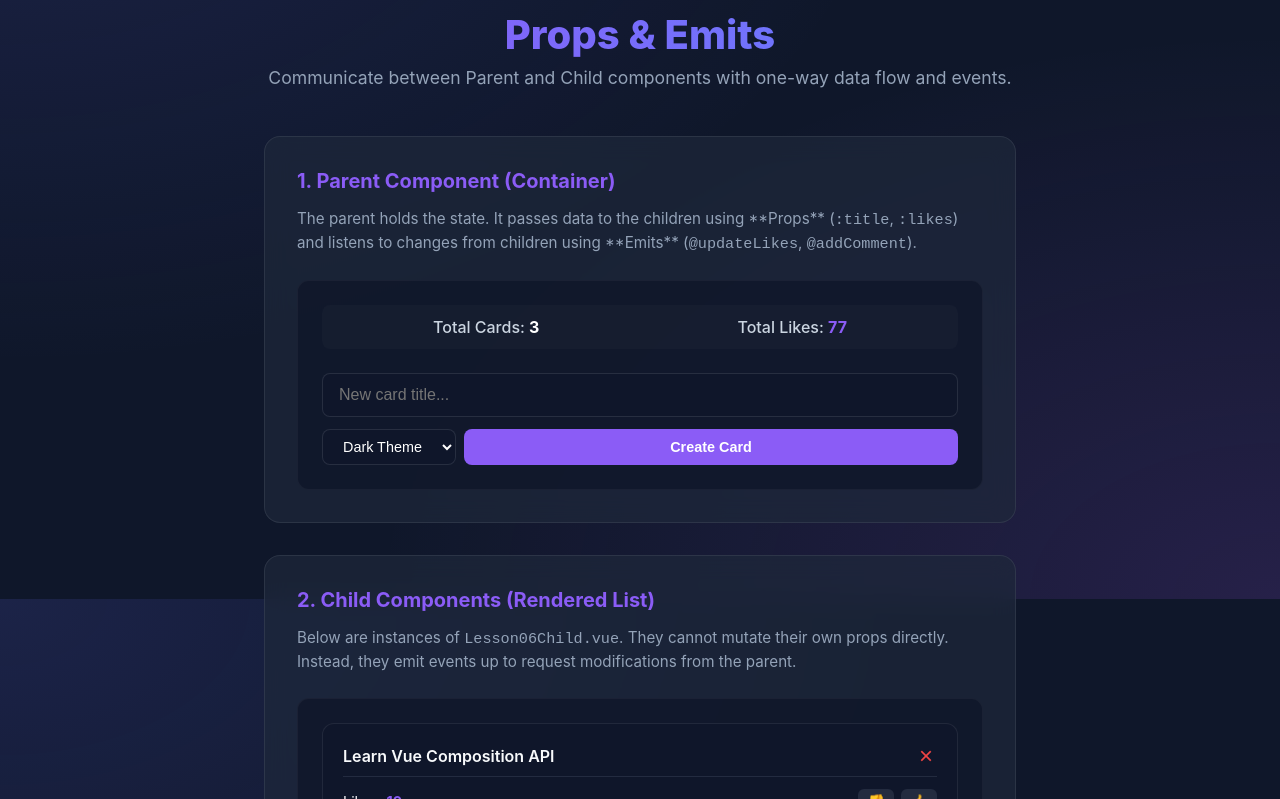
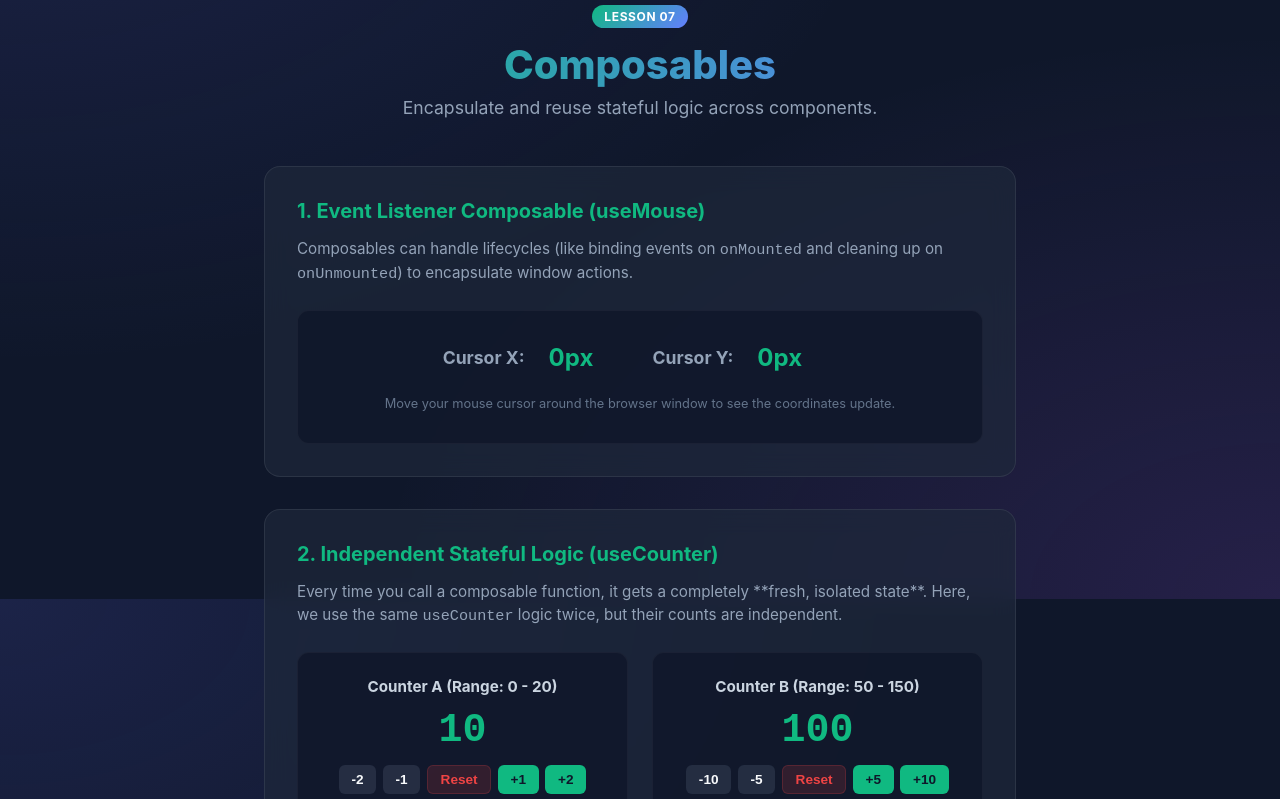
Before and after one commit to vanthorng/VueComposition, a Vue app: page / in a window 1280 px wide. Shown: the part 201-1000 px from the top of the page. Built offline with nearby package versions, Linux system fonts and the light colour scheme; the HTML template or start-up script is replaced by a standard one.

Commit message:
lesson 07: create reusable composables

```diff
--- a/src/App.vue
+++ b/src/App.vue
@@ -6,8 +6,9 @@ import Lesson03 from './lessons/Lesson03.vue'
 import Lesson04 from './lessons/Lesson04.vue'
 import Lesson05 from './lessons/Lesson05.vue'
 import Lesson06 from './lessons/Lesson06.vue'
+import Lesson07 from './lessons/Lesson07.vue'
 
-const currentLesson = ref(6) // Default to the newest lesson
+const currentLesson = ref(7) // Default to the newest lesson
 </script>
 
 <template>
@@ -33,6 +34,9 @@ const currentLesson = ref(6) // Default to the newest lesson
         <button @click="currentLesson = 6" :class="['tab-btn', { active: currentLesson === 6 }]">
           Lesson 06: Props & Emits
         </button>
+        <button @click="currentLesson = 7" :class="['tab-btn', { active: currentLesson === 7 }]">
+          Lesson 07: Composables
+        </button>
       </div>
     </nav>
 
@@ -43,6 +47,7 @@ const currentLesson = ref(6) // Default to the newest lesson
       <Lesson04 v-else-if="currentLesson === 4" />
       <Lesson05 v-else-if="currentLesson === 5" />
       <Lesson06 v-else-if="currentLesson === 6" />
+      <Lesson07 v-else-if="currentLesson === 7" />
     </div>
   </div>
 </template>
--- /dev/null
+++ b/src/composables/useCounter.ts
@@ -0,0 +1,38 @@
+import { ref } from 'vue'
+
+interface CounterOptions {
+  min?: number
+  max?: number
+}
+
+// useCounter encapsulates counter logic with optional boundaries (min/max).
+export function useCounter(initialValue = 0, options: CounterOptions = {}) {
+  const count = ref(initialValue)
+
+  const increment = (step = 1) => {
+    if (options.max !== undefined && count.value + step > options.max) {
+      count.value = options.max
+    } else {
+      count.value += step
+    }
+  }
+
+  const decrement = (step = 1) => {
+    if (options.min !== undefined && count.value - step < options.min) {
+      count.value = options.min
+    } else {
+      count.value -= step
+    }
+  }
+
+  const reset = () => {
+    count.value = initialValue
+  }
+
+  return {
+    count,
+    increment,
+    decrement,
+    reset,
+  }
+}
--- /dev/null
+++ b/src/composables/useMouse.ts
@@ -0,0 +1,25 @@
+import { ref, onMounted, onUnmounted } from 'vue'
+
+// useMouse is a standard composable that tracks the user's cursor position.
+// It sets up event listeners on mount and cleans them up on unmount.
+export function useMouse() {
+  const x = ref(0)
+  const y = ref(0)
+
+  const update = (event: MouseEvent) => {
+    x.value = event.clientX
+    y.value = event.clientY
+  }
+
+  // Hook into component lifecycles to bind events
+  onMounted(() => {
+    window.addEventListener('mousemove', update)
+  })
+
+  onUnmounted(() => {
+    window.removeEventListener('mousemove', update)
+  })
+
+  // Return reactive properties to be consumed by components
+  return { x, y }
+}
--- /dev/null
+++ b/src/lessons/Lesson07.vue
@@ -0,0 +1,299 @@
+<script setup lang="ts">
+import { useMouse } from '../composables/useMouse'
+import { useCounter } from '../composables/useCounter'
+
+// 1. Consume the mouse tracker composable
+const { x, y } = useMouse()
+
+// 2. Consume the counter composable multiple times
+// This shows that composable state is INDEPENDENT for each invocation.
+const counterA = useCounter(10, { min: 0, max: 20 })
+const counterB = useCounter(100, { min: 50, max: 150 })
+</script>
+
+<template>
+  <div class="lesson-container">
+    <header class="lesson-header">
+      <span class="badge">Lesson 07</span>
+      <h1>Composables</h1>
+      <p class="subtitle">Encapsulate and reuse stateful logic across components.</p>
+    </header>
+
+    <main class="lesson-content">
+      <!-- Card 1: useMouse Composable -->
+      <section class="card">
+        <h2>1. Event Listener Composable (useMouse)</h2>
+        <p class="description">
+          Composables can handle lifecycles (like binding events on <code>onMounted</code> and
+          cleaning up on <code>onUnmounted</code>) to encapsulate window actions.
+        </p>
+
+        <div class="demo-box mouse-box">
+          <div class="mouse-tracker">
+            <span class="coord-label">Cursor X:</span>
+            <span class="coord-val highlight">{{ x }}px</span>
+            <span class="coord-label">Cursor Y:</span>
+            <span class="coord-val highlight">{{ y }}px</span>
+          </div>
+          <p class="hint">
+            Move your mouse cursor around the browser window to see the coordinates update.
+          </p>
+        </div>
+      </section>
+
+      <!-- Card 2: Independent stateful logic -->
+      <section class="card">
+        <h2>2. Independent Stateful Logic (useCounter)</h2>
+        <p class="description">
+          Every time you call a composable function, it gets a completely **fresh, isolated state**.
+          Here, we use the same <code>useCounter</code> logic twice, but their counts are
+          independent.
+        </p>
+
+        <div class="demo-box counters-grid">
+          <!-- Counter A -->
+          <div class="counter-card">
+            <h3>Counter A (Range: 0 - 20)</h3>
+            <div class="count-val">{{ counterA.count }}</div>
+            <div class="btn-group">
+              <button @click="counterA.decrement(2)" class="btn btn-secondary">-2</button>
+              <button @click="counterA.decrement(1)" class="btn btn-secondary">-1</button>
+              <button @click="counterA.reset()" class="btn btn-danger">Reset</button>
+              <button @click="counterA.increment(1)" class="btn btn-primary">+1</button>
+              <button @click="counterA.increment(2)" class="btn btn-primary">+2</button>
+            </div>
+          </div>
+
+          <!-- Counter B -->
+          <div class="counter-card">
+            <h3>Counter B (Range: 50 - 150)</h3>
+            <div class="count-val">{{ counterB.count }}</div>
+            <div class="btn-group">
+              <button @click="counterB.decrement(10)" class="btn btn-secondary">-10</button>
+              <button @click="counterB.decrement(5)" class="btn btn-secondary">-5</button>
+              <button @click="counterB.reset()" class="btn btn-danger">Reset</button>
+              <button @click="counterB.increment(5)" class="btn btn-primary">+5</button>
+              <button @click="counterB.increment(10)" class="btn btn-primary">+10</button>
+            </div>
+          </div>
+        </div>
+      </section>
+    </main>
+  </div>
+</template>
+
+<style scoped>
+.lesson-container {
+  max-width: 800px;
+  margin: 2rem auto;
+  padding: 0 1.5rem;
+  font-family:
+    'Inter',
+    system-ui,
+    -apple-system,
+    sans-serif;
+  color: #f3f4f6;
+}
+
+.lesson-header {
+  text-align: center;
+  margin-bottom: 3rem;
+}
+
+.badge {
+  background: linear-gradient(135deg, #10b981, #647eff);
+  color: #fff;
+  font-weight: 700;
+  font-size: 0.75rem;
+  padding: 0.25rem 0.75rem;
+  border-radius: 9999px;
+  text-transform: uppercase;
+  letter-spacing: 0.05em;
+  display: inline-block;
+  margin-bottom: 0.75rem;
+}
+
+.lesson-header h1 {
+  font-size: 2.5rem;
+  font-weight: 800;
+  margin: 0;
+  background: linear-gradient(to right, #10b981, #647eff);
+  -webkit-background-clip: text;
+  -webkit-text-fill-color: transparent;
+}
+
+.subtitle {
+  color: #94a3b8;
+  font-size: 1.1rem;
+  margin-top: 0.5rem;
+}
+
+.lesson-content {
+  display: flex;
+  flex-direction: column;
+  gap: 2rem;
+}
+
+.card {
+  background: rgba(30, 41, 59, 0.7);
+  backdrop-filter: blur(12px);
+  border: 1px solid rgba(255, 255, 255, 0.08);
+  border-radius: 16px;
+  padding: 2rem;
+  transition:
+    transform 0.2s ease,
+    border-color 0.2s ease;
+}
+
+.card:hover {
+  border-color: rgba(16, 185, 129, 0.4);
+}
+
+.card h2 {
+  font-size: 1.25rem;
+  color: #10b981;
+  margin-top: 0;
+  margin-bottom: 0.5rem;
+}
+
+.description {
+  color: #94a3b8;
+  font-size: 0.95rem;
+  line-height: 1.5;
+  margin-bottom: 1.5rem;
+}
+
+.demo-box {
+  background: rgba(15, 23, 42, 0.8);
+  border-radius: 12px;
+  padding: 1.5rem;
+  display: flex;
+  flex-direction: column;
+  align-items: center;
+  gap: 1rem;
+  border: 1px solid rgba(255, 255, 255, 0.04);
+}
+
+.mouse-box {
+  padding: 2rem;
+}
+
+.mouse-tracker {
+  font-size: 1.5rem;
+  font-weight: 700;
+  display: flex;
+  gap: 1.5rem;
+  justify-content: center;
+  align-items: center;
+  flex-wrap: wrap;
+}
+
+.coord-label {
+  color: #94a3b8;
+  font-size: 1.1rem;
+}
+
+.coord-val {
+  min-width: 80px;
+  text-align: left;
+}
+
+.highlight {
+  color: #10b981;
+}
+
+.counters-grid {
+  display: grid;
+  grid-template-columns: 1fr 1fr;
+  gap: 1.5rem;
+  width: 100%;
+  background: transparent;
+  border: none;
+  padding: 0;
+}
+
+.counter-card {
+  background: rgba(15, 23, 42, 0.8);
+  border: 1px solid rgba(255, 255, 255, 0.04);
+  border-radius: 12px;
+  padding: 1.5rem;
+  text-align: center;
+  display: flex;
+  flex-direction: column;
+  align-items: center;
+  gap: 0.75rem;
+}
+
+.counter-card h3 {
+  font-size: 0.95rem;
+  margin: 0;
+  color: #cbd5e1;
+}
+
+.count-val {
+  font-size: 2.5rem;
+  font-weight: 800;
+  color: #10b981;
+  font-family: 'Fira Code', monospace;
+}
+
+.btn-group {
+  display: flex;
+  gap: 0.4rem;
+  flex-wrap: wrap;
+  justify-content: center;
+}
+
+.btn {
+  padding: 0.4rem 0.8rem;
+  font-size: 0.85rem;
+  font-weight: 600;
+  border: none;
+  border-radius: 6px;
+  cursor: pointer;
+  transition: all 0.2s ease;
+}
+
+.btn-primary {
+  background: #10b981;
+  color: #0f172a;
+}
+
+.btn-primary:hover {
+  background: #059669;
+  transform: translateY(-1px);
+}
+
+.btn-secondary {
+  background: rgba(148, 163, 184, 0.15);
+  color: #f8fafc;
+}
+
+.btn-secondary:hover {
+  background: rgba(148, 163, 184, 0.25);
+  transform: translateY(-1px);
+}
+
+.btn-danger {
+  background: rgba(239, 68, 68, 0.15);
+  border: 1px solid rgba(239, 68, 68, 0.2);
+  color: #ef4444;
+}
+
+.btn-danger:hover {
+  background: rgba(239, 68, 68, 0.25);
+}
+
+.hint {
+  font-size: 0.8rem;
+  color: #64748b;
+  margin-top: 0.5rem;
+  margin-bottom: 0;
+}
+
+@media (max-width: 640px) {
+  .counters-grid {
+    grid-template-columns: 1fr;
+  }
+}
+</style>
```
